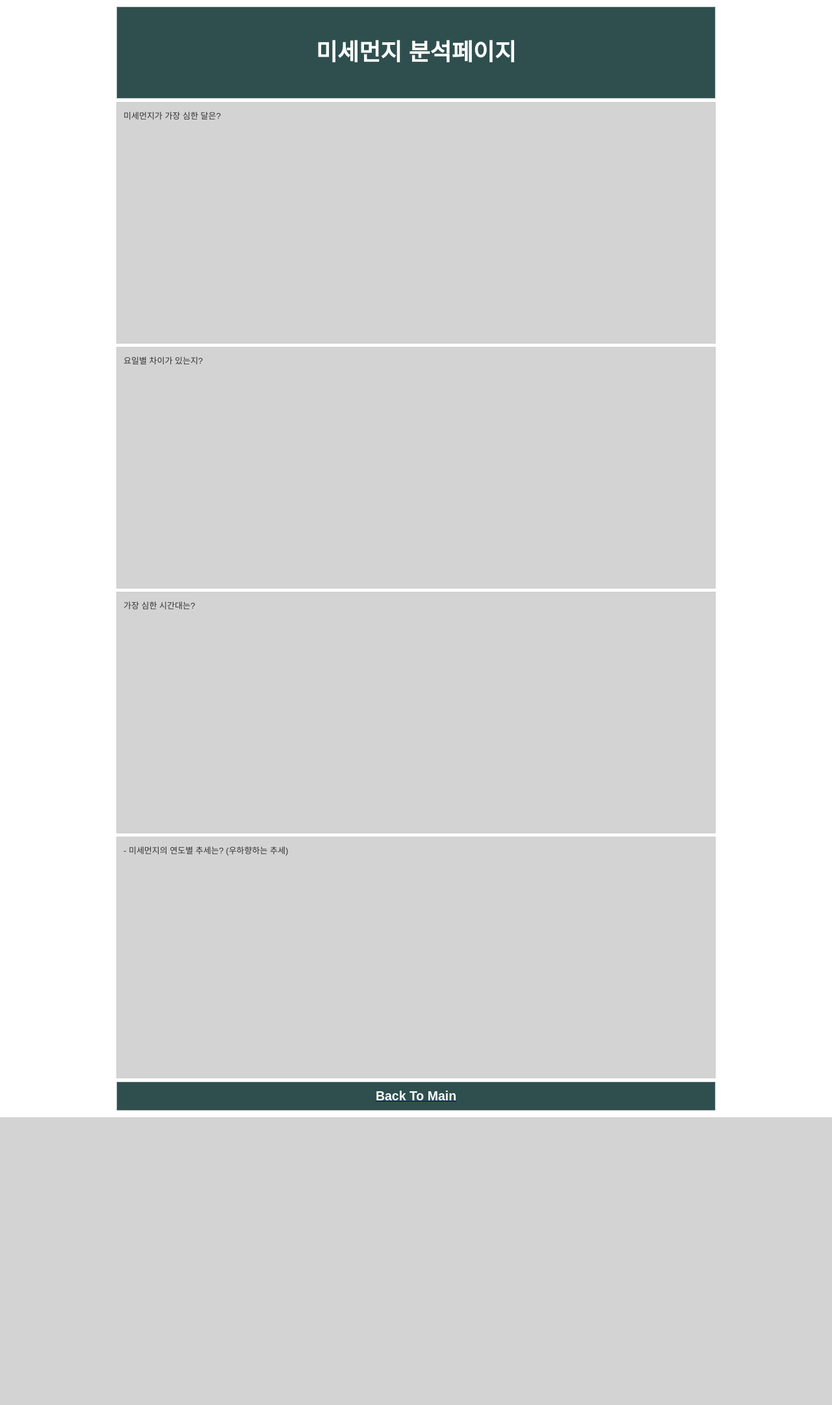
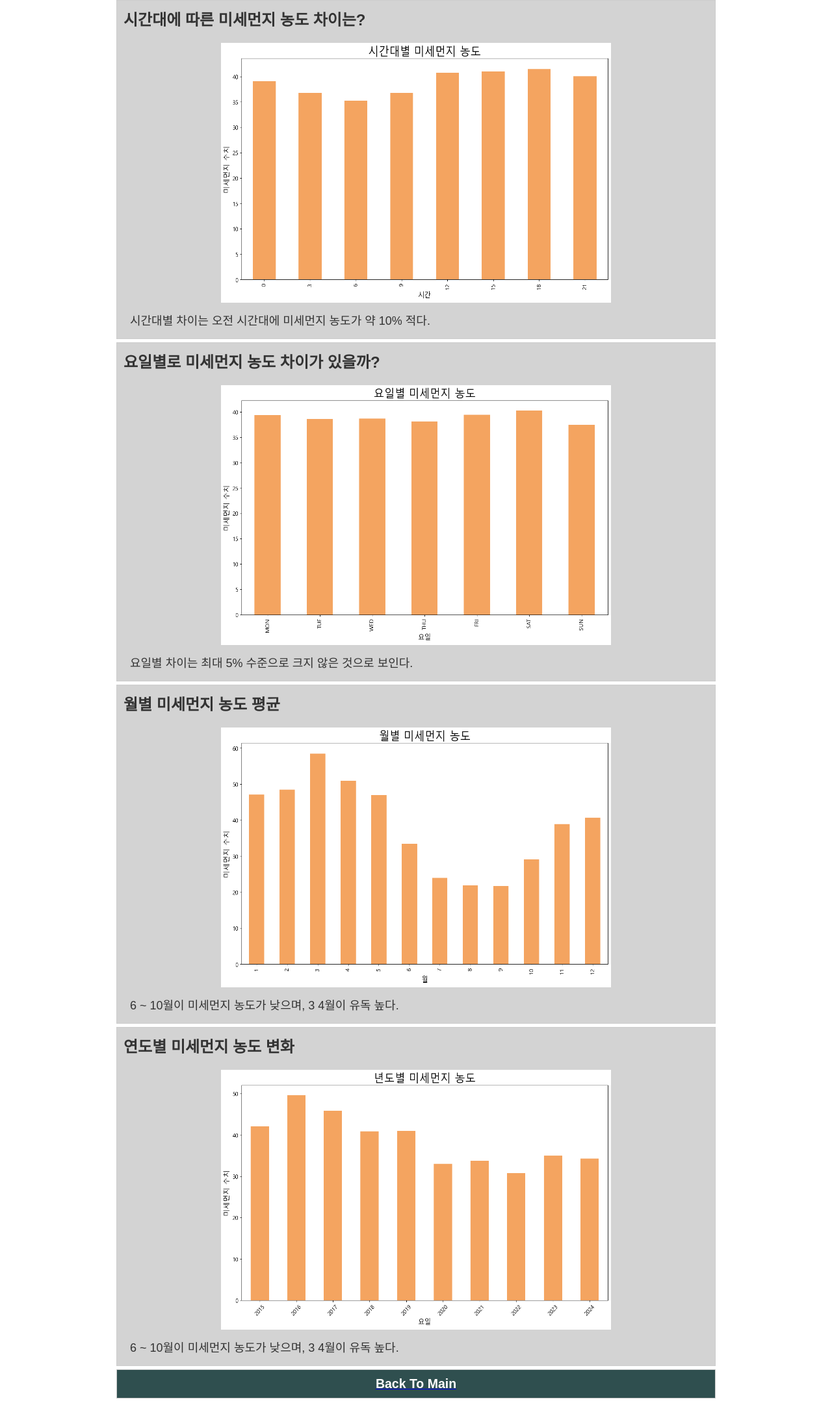
Before and after one commit to jaydenjeong/finedust_project, a Django app: page /analysis/finedust/ in a window 1280 px wide. Shown: the whole page at 65% size. Before the commit the page ends 1720 px from the top, so only its background shows below. Run offline with Django 5.2, Linux system fonts and the light colour scheme.

Commit message:
미세먼지 기간별 분석, 미세먼지 기상 관련 분석 페이지 작업 - 기간별 분석은 완료, 관련 이미지 추가 - 기상 관련 분석은 현재 풍향/풍속 관련된 이미지 대기중

```diff
--- a/Web/assets/css/dust_analysis_style.css
+++ b/Web/assets/css/dust_analysis_style.css
@@ -50,7 +50,7 @@ body {
     background:lightgray;
     margin: 0px 0px 5px 0px;
     padding: 10px;
-    height: 350px;
+    height: 500px;
    }
 
 #content h1 {
--- a/Web/assets/css/weather_analysis_style.css
+++ b/Web/assets/css/weather_analysis_style.css
@@ -50,7 +50,7 @@ body {
     background:lightgray;
     margin: 0px 0px 5px 0px;
     padding: 10px;
-    height: 350px;
+    height: 500px;
    }
 
 #content h1 {
--- a/Web/templates/analysis_page/finedust.html
+++ b/Web/templates/analysis_page/finedust.html
@@ -12,15 +12,26 @@
 <!-- Begin Wrapper -->
 <div id="wrapper">
   <!-- Begin Header -->
-  <div id="header"><h1>미세먼지 분석페이지</a></h1></div>
-  <!-- End Header -->
-  <!-- Begin Content -->
-  <div id="content"> 미세먼지가 가장 심한 달은? </div>
-  <!-- End Content -->
-  <!-- Begin Footer -->
-  <div id="content"> 요일별 차이가 있는지? </div>
-  <div id="content"> 가장 심한 시간대는? </div>
-  <div id="content"> - 미세먼지의 연도별 추세는? (우하향하는 추세) </div>
+  <div id="content" style = "height: 500px;">
+    <h1>시간대에 따른 미세먼지 농도 차이는?</h1>
+    <img src="{% static 'images/dust_analysis/timely.png' %}" width = 600px height = 400px style = "margin-left:150px;">
+    <p>시간대별 차이는 오전 시간대에 미세먼지 농도가 약 10% 적다.</p>
+  </div>
+  <div id="content">
+    <h1>요일별로 미세먼지 농도 차이가 있을까?</h1>
+    <img src="{% static 'images/dust_analysis/daily.png' %}" width = 600px height = 400px style = "margin-left:150px;">
+    <p>요일별 차이는 최대 5% 수준으로 크지 않은 것으로 보인다.</p>
+  </div>
+  <div id="content">
+    <h1>월별 미세먼지 농도 평균</h1>
+    <img src="{% static 'images/dust_analysis/monthly.png' %}" width = 600px height = 400px style = "margin-left:150px;">
+    <p>6 ~ 10월이 미세먼지 농도가 낮으며, 3 4월이 유독 높다.</p>
+  </div>
+  <div id="content">
+    <h1>연도별 미세먼지 농도 변화</h1>
+    <img src="{% static 'images/dust_analysis/yearly.png' %}" width = 600px height = 400px style = "margin-left:150px;">
+    <p>6 ~ 10월이 미세먼지 농도가 낮으며, 3 4월이 유독 높다.</p>
+  </div>
   <div id="ft">
     <a href = "/#analysis">
         <div id="footer">
```
Also changed, not shown: Web/templates/analysis_page/weather.html (+20 -21 lines), Web/assets/images/dust_analysis/daily.png (added), Web/assets/images/dust_analysis/monthly.png (added), Web/assets/images/dust_analysis/timely.png (added), Web/assets/images/dust_analysis/yearly.png (added).
